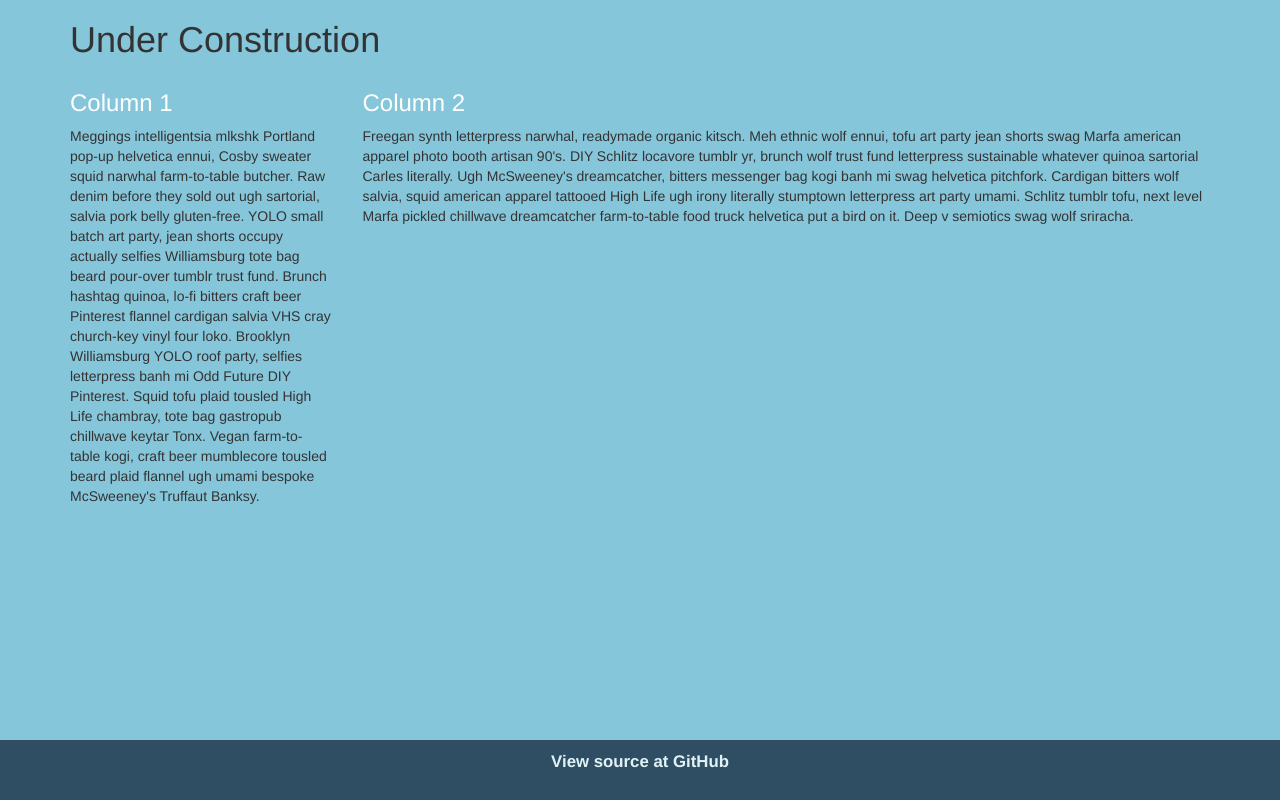
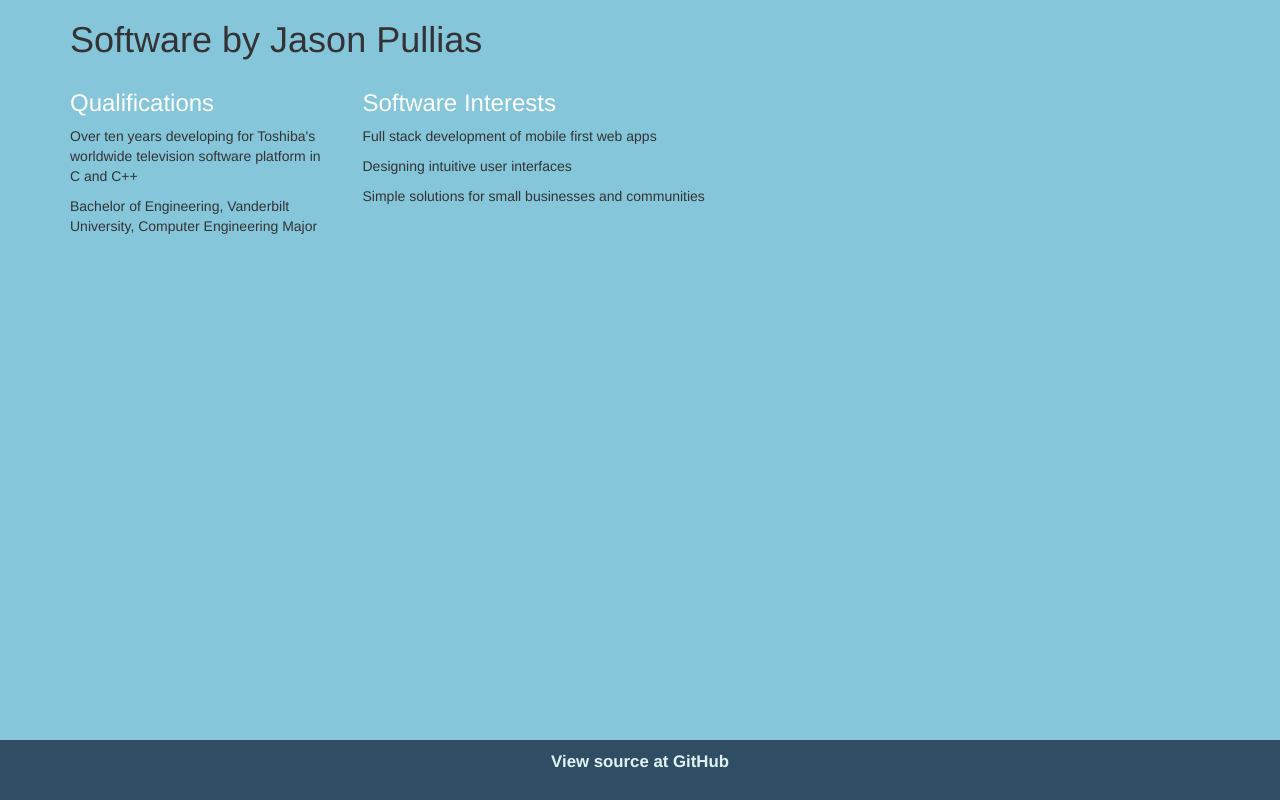
Before and after one commit to pullias/pulliascom, a website: page files/index.html in a window 1280 px wide. Drawn offline with nearby package versions, Linux system fonts and the light colour scheme.

Commit message:
replace placeholder content with draft content

```diff
--- a/files/index.html
+++ b/files/index.html
@@ -1,27 +1,30 @@
 <!DOCTYPE html>
 <html>
   <head>
-    <title>Pullias.com relaunch</title>
+    <title>Pullias.com</title>
     <meta charset="UTF-8">
     <meta name="viewport" content="width=device-width, initial-scale=1.0">
     <link href="//netdna.bootstrapcdn.com/bootstrap/3.0.0-rc1/css/bootstrap.min.css" rel="stylesheet" media="screen">
     <link href="make-pretty.css" rel="stylesheet">
   </head>
-  <body id="homebody">
+  <body>
     <div id="wrap">
       <div class="container">
         <div class="hero-unit">
-          <h1>Under Construction</h1>
+          <h1>Software by Jason Pullias</h1>
           <!--<a href="https://github.com/pullias/pulliascom"><h3>View source at GitHub</h3></a>-->
         </div><!-- .hero-unit -->
         <div class="row">
           <div class="col-lg-3">
-            <h3>Column 1</h3>
-            <p>Meggings intelligentsia mlkshk Portland pop-up helvetica ennui, Cosby sweater squid narwhal farm-to-table butcher. Raw denim before they sold out ugh sartorial, salvia pork belly gluten-free. YOLO small batch art party, jean shorts occupy actually selfies Williamsburg tote bag beard pour-over tumblr trust fund. Brunch hashtag quinoa, lo-fi bitters craft beer Pinterest flannel cardigan salvia VHS cray church-key vinyl four loko. Brooklyn Williamsburg YOLO roof party, selfies letterpress banh mi Odd Future DIY Pinterest. Squid tofu plaid tousled High Life chambray, tote bag gastropub chillwave keytar Tonx. Vegan farm-to-table kogi, craft beer mumblecore tousled beard plaid flannel ugh umami bespoke McSweeney's Truffaut Banksy.</p>
+            <h3>Qualifications</h3>
+            <p>Over ten years developing for Toshiba's worldwide television software platform in C and C++</p>
+	    <p>Bachelor of Engineering, Vanderbilt University, Computer Engineering Major</p>
           </div><!-- .col-lg-3 -->
           <div class="col-lg-9">
-            <h3>Column 2</h3>
-            <p>Freegan synth letterpress narwhal, readymade organic kitsch. Meh ethnic wolf ennui, tofu art party jean shorts swag Marfa american apparel photo booth artisan 90's. DIY Schlitz locavore tumblr yr, brunch wolf trust fund letterpress sustainable whatever quinoa sartorial Carles literally. Ugh McSweeney's dreamcatcher, bitters messenger bag kogi banh mi swag helvetica pitchfork. Cardigan bitters wolf salvia, squid american apparel tattooed High Life ugh irony literally stumptown letterpress art party umami. Schlitz tumblr tofu, next level Marfa pickled chillwave dreamcatcher farm-to-table food truck helvetica put a bird on it. Deep v semiotics swag wolf sriracha.</p>
+            <h3>Software Interests</h3>
+            <p>Full stack development of mobile first web apps</p>
+	    <p>Designing intuitive user interfaces</p>
+	    <p>Simple solutions for small businesses and communities</p>
           </div><!-- .col-lg-9 -->
         </div><!-- .row -->
       </div><!-- .container -->
```
